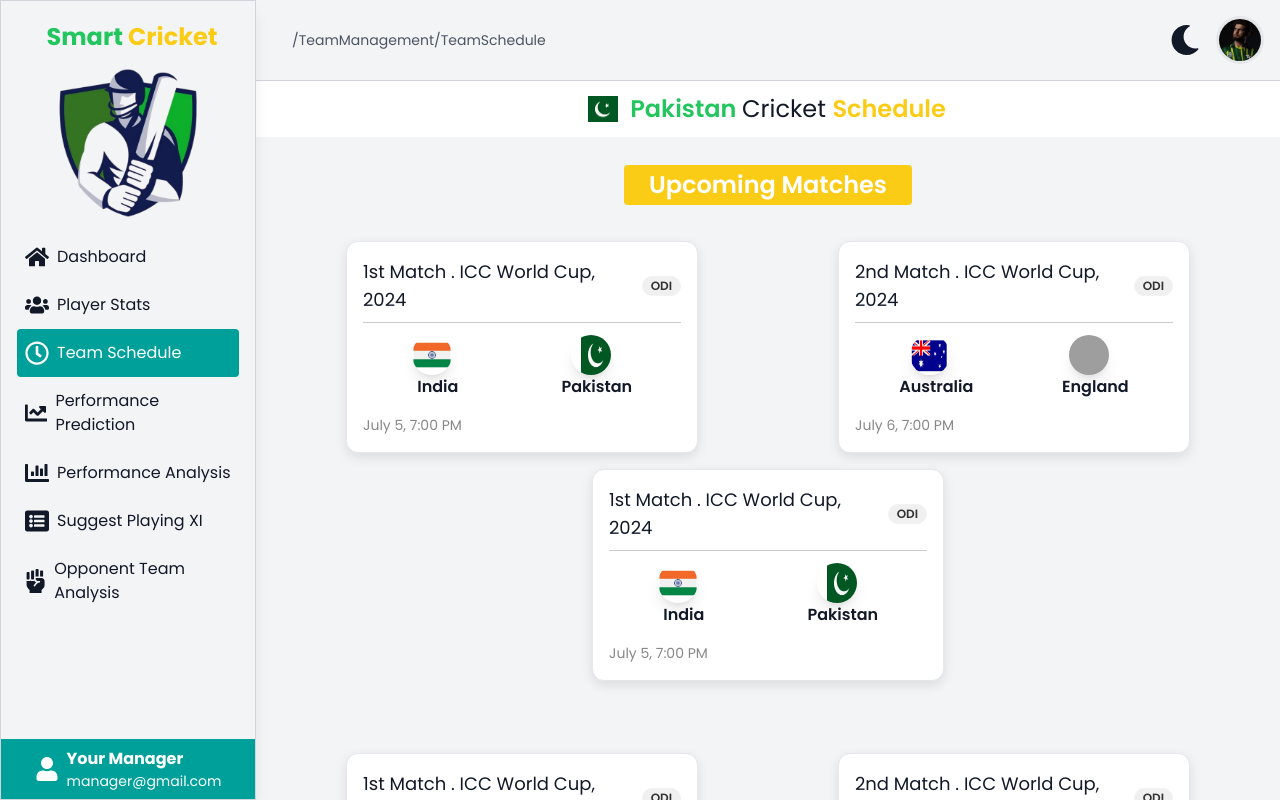
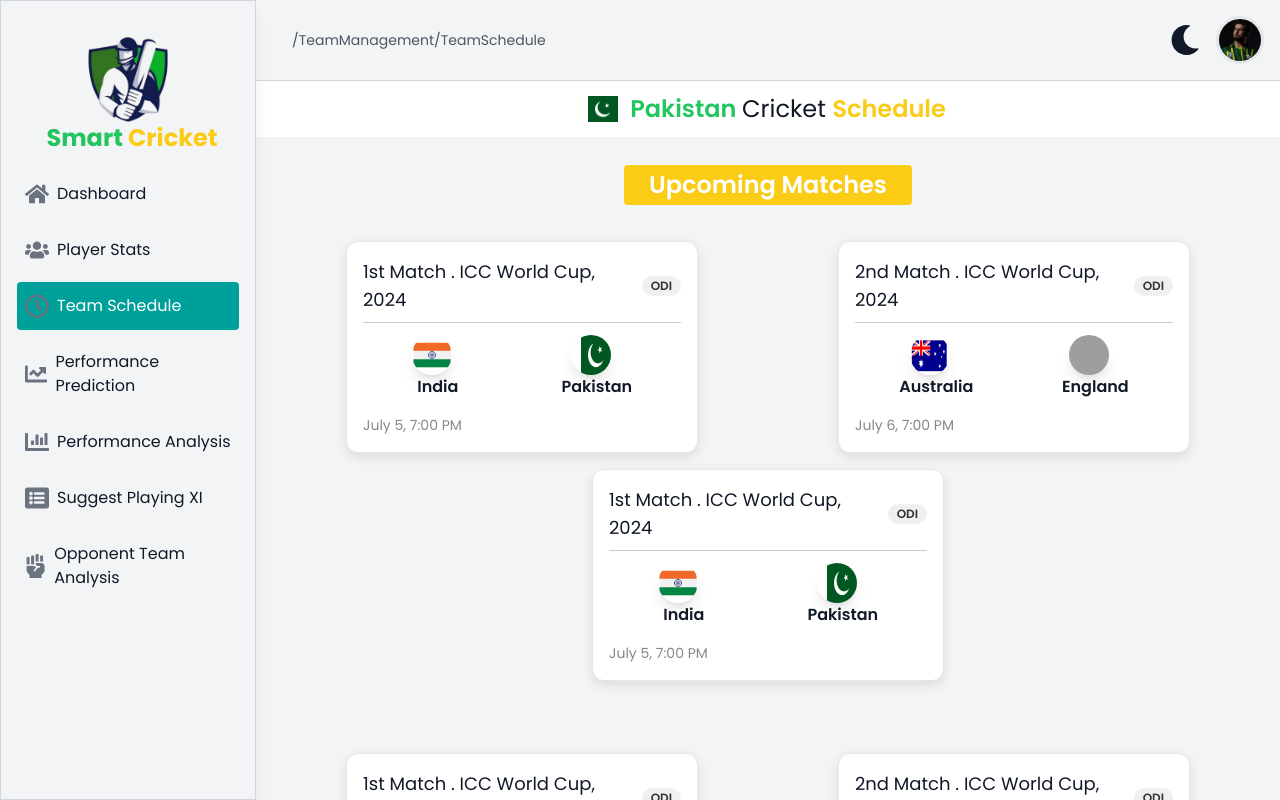
Before and after one commit to AjabNauman958/smart-cricket-frontend, a React (Vite) app: page /TeamManagement/TeamSchedule in a window 1280 px wide. Shown: the top 800 px of the page. Built offline with nearby package versions, Linux system fonts and the light colour scheme; grey boxes are pictures that could not be loaded.

Commit message:
modified

```diff
--- a/src/components/TeamManagement/Sidebar/Sidebar.jsx
+++ b/src/components/TeamManagement/Sidebar/Sidebar.jsx
@@ -20,30 +20,31 @@ const Sidebar = () => {
   return (
     <div className={`bg-gray-100 text-gray-900 h-screen px-4 fixed ${isOpen ? 'w-72' : 'w-20'} md:w-64 border border-gray-300 dark:border-gray-600 dark:bg-gray-900 dark:text-white transition-width duration-300 shadow-lg z-50 `}>
       <div className="flex items-center justify-center gap-3 mt-5">
-        <h1 className={`text-2xl font-bold ml-2 text-green-500  ${isOpen ? 'block' : 'hidden'} md:block`}>Smart <span className='text-yellow-400'> Cricket</span></h1>
         <div className="cursor-pointer md:hidden" onClick={toggleSidebar}>
-          {isOpen ? <FaTimes className='text-2xl' /> : <FaBars className='text-2xl' />}
+          {isOpen ? <FaTimes className='text-2xl text-gray-500' /> : <FaBars className='text-2xl text-gray-500' />}
         </div>
       </div>
-      <div className="flex items-center mt-4">
-        <img src={logo} alt="Logo" className={`rounded-full ${isOpen ? 'block' : 'hidden'} md:block`} />
+      <div className="text-center mt-4">
+
+        <img src={logo} alt="Logo" className={`rounded-full ${isOpen ? 'block' : 'hidden'} md:block w-32 mx-auto `} />
+        <h1 className={`text-2xl font-bold ml-2 text-green-500  ${isOpen ? 'block' : 'hidden'} md:block`}>Smart <span className='text-yellow-400'> Cricket</span></h1>
       </div>
-      <ul className="flex flex-col text-xl mt-4">
+      <ul className="flex flex-col text-xl mt-4 justify-center gap-2">
         <li className={`flex items-center justify-start py-3 px-2 space-x-4 hover:bg-[#00A09A] hover:text-white rounded transition-all duration-300 ${isActive("/TeamManagement/MainDashboard") ? 'bg-[#00A09A] text-white' : ''}`}>
           <Link to="/TeamManagement/MainDashboard" className="flex items-center ">
-            <FaHome className='text-2xl' />
+            <FaHome className='text-2xl text-gray-500' />
             <span className={`ml-2 ${isOpen ? 'inline' : 'hidden'} md:inline text-base`}>Dashboard</span>
           </Link>
         </li>
         <li className={`flex items-center justify-start py-3 px-2 space-x-4 hover:bg-[#00A09A] hover:text-white rounded transition-all duration-300 ${isActive("/TeamManagement/PlayerStatistics") ? 'bg-[#00A09A] text-white' : ''}`}>
           <Link to="/TeamManagement/PlayerStatistics" className="flex items-center">
-            <FaUsers className='text-2xl' />
+            <FaUsers className='text-2xl text-gray-500' />
             <span className={`ml-2 ${isOpen ? 'inline' : 'hidden'} md:inline text-base`}>Player Stats</span>
           </Link>
         </li>
         <li className={`flex items-center justify-start  py-3 px-2 space-x-4 hover:bg-[#00A09A] hover:text-white rounded transition-all duration-300 ${isActive("/TeamManagement/TeamSchedule") ? 'bg-[#00A09A] text-white' : ''}`}>
           <Link to="/TeamManagement/TeamSchedule" className="flex items-center  ">
-            <FaRegClock className='text-2xl' />
+            <FaRegClock className='text-2xl text-gray-500' />
             <span className={`ml-2 ${isOpen ? 'inline' : 'hidden'} md:inline text-base`}>Team Schedule</span>
           </Link>
         </li>
@@ -51,7 +52,7 @@ const Sidebar = () => {
         <li className={`flex items-center py-3 justify-start  px-2 space-x-4 hover:bg-[#00A09A] hover:text-white rounded transition-all duration-300 ${isActive("/TeamManagement/ManagementCheckPlayerPerformancePrediction") ? 'bg-[#00A09A] text-white' : ''} group`}>
           <div className="dropdown dropdown-right flex items-center ">
             <Link className="flex items-center  ">
-              <FaChartLine className='text-2xl ' />
+              <FaChartLine className='text-2xl text-gray-500 ' />
               <span className={`ml-2 ${isOpen ? 'inline' : 'hidden'} tabIndex={0} role="button" className="btn " md:inline text-base `}>Performance Prediction</span>
             </Link>
             {/* Dropdown menu */}
@@ -69,7 +70,7 @@ const Sidebar = () => {
         <li className={`flex items-center justify-start  py-3 px-2 space-x-4 hover:bg-[#00A09A] hover:text-white rounded transition-all duration-300 ${isActive("/TeamManagement/PlayerPerformanceAnalysis") ? 'bg-[#00A09A] text-white' : ''} group`}>
           <div className="dropdown dropdown-right flex items-center">
             <Link className="flex items-center ">
-              <FaChartBar className='text-2xl' />
+              <FaChartBar className='text-2xl text-gray-500' />
               <span className={`ml-2 ${isOpen ? 'inline' : 'hidden'} tabIndex={0} role="button" className="btn " md:inline text-base`}>Performance Analysis</span>
             </Link>
             {/* Dropdown menu */}
@@ -87,28 +88,20 @@ const Sidebar = () => {
 
         <li className={`flex py-3 justify-start items-center px-2 space-x-4 hover:bg-[#00A09A] hover:text-white rounded transition-all duration-300 ${isActive("/TeamManagement/SuggestPlayingXI") ? 'bg-[#00A09A] text-white' : ''}`}>
           <Link to="/TeamManagement/SuggestPlayingXI" className="flex items-center">
-            <FaListAlt className='text-2xl' />
+            <FaListAlt className='text-2xl text-gray-500' />
             <span className={`ml-2 ${isOpen ? 'inline' : 'hidden'} md:inline text-base`}>Suggest Playing XI</span>
           </Link>
         </li>
 
         <li className={`flex items-center justify-start py-3 px-2 space-x-4 hover:bg-[#00A09A] hover:text-white rounded transition-all duration-300 ${isActive("/TeamManagement/TeamOpponentAnalysis") ? 'bg-[#00A09A] text-white' : ''}`}>
           <Link to="/TeamManagement/TeamOpponentAnalysis" className="flex items-center ">
-            <FaFistRaised className='text-2xl' />
+            <FaFistRaised className='text-2xl text-gray-500' />
             <span className={`ml-2 ${isOpen ? 'inline' : 'hidden'} md:inline text-base`}>Opponent Team Analysis</span>
           </Link>
         </li>
       </ul>
 
-      <div className={`absolute bottom-0 left-0 w-full p-2 bg-[#00A09A] text-white ${isOpen ? 'block' : 'hidden'} md:block`}>
-        <div className="flex items-center justify-center">
-          <FaUser className="w-6 h-6" />
-          <div className="ml-2">
-            <p className="text-base font-bold">Your Manager</p>
-            <p className="text-sm">manager@gmail.com</p>
-          </div>
-        </div>
-      </div>
+      {/*  */}
     </div>
   );
 };
```
